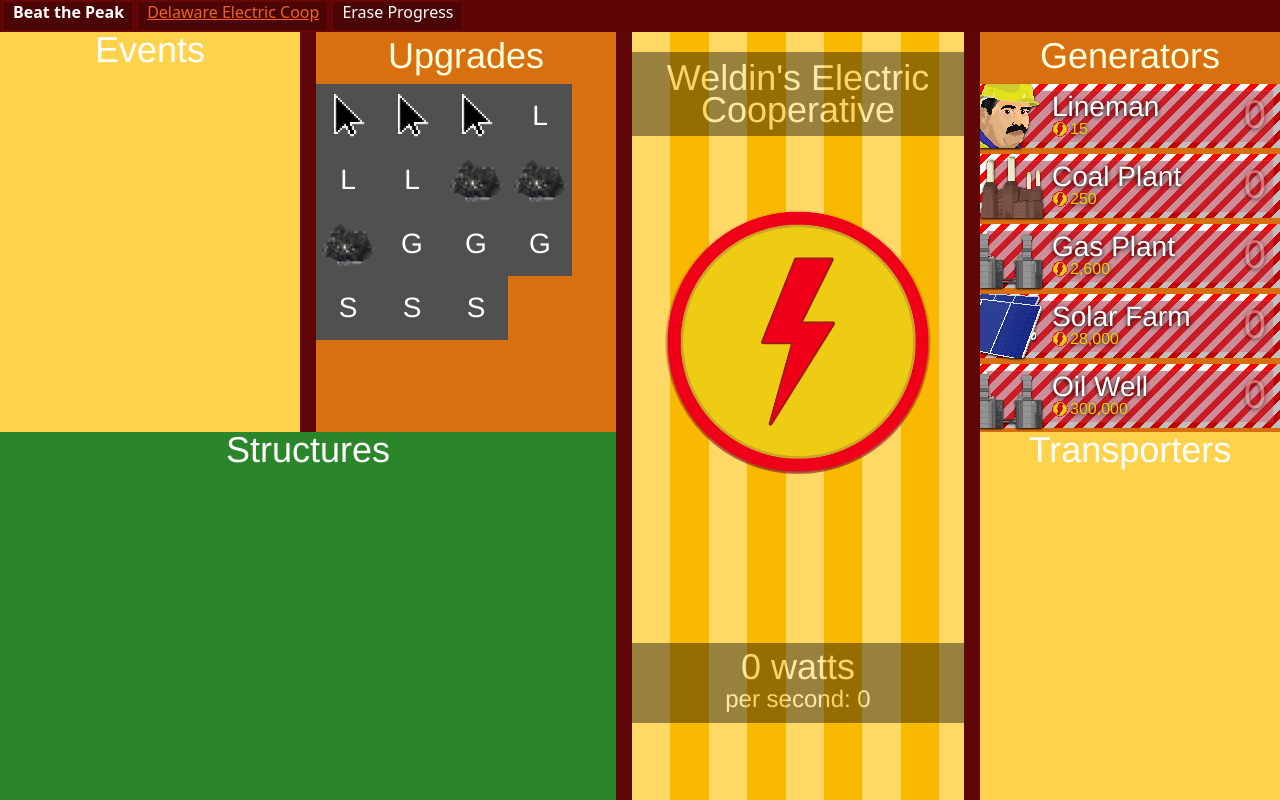
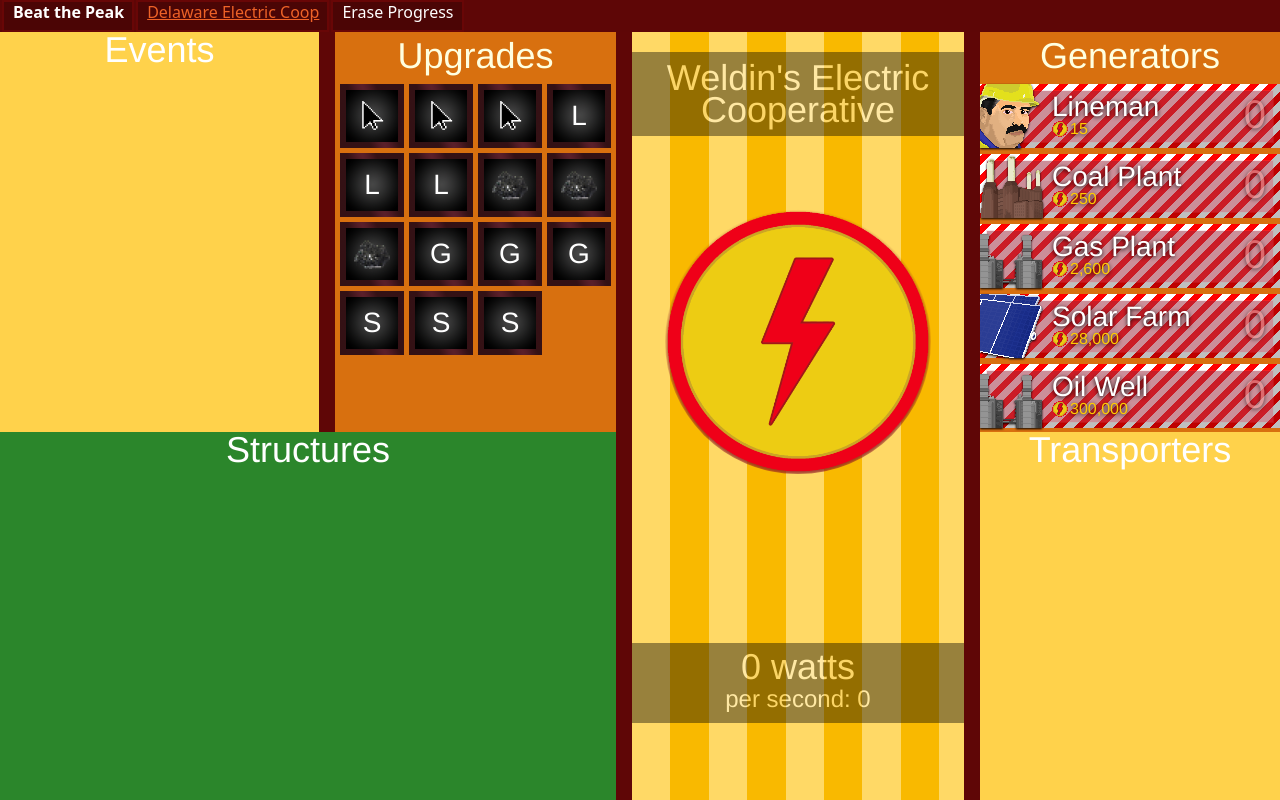
Before and after one commit to weldindunn/beat-the-peak, a React (Create React App) app: page / in a window 1280 px wide. Built offline with nearby package versions, Linux system fonts and the light colour scheme.

Commit message:
Fixed upgrades layout, made pretty backgrounds

```diff
--- a/src/App.css
+++ b/src/App.css
@@ -83,7 +83,7 @@ body {
   background: #5f0606;
   top: 0px;
   bottom: 0px;
-  left: 300px;
+  left: 319px;
   width: 16px;
   height: 100%;
 
@@ -134,18 +134,18 @@ body {
   overflow-x: hidden;
   overflow-y: hidden;
 
-  width: 300px;
+  width: 319px;
 }
 
 .upgrades-column {
   position: absolute;
   top: 0px;
-  left: 316px;
+  left: 335px;
   min-width: 100px;
   overflow-x: hidden;
   overflow-y: hidden;
 
-  width: 300px;
+  width: 281px;
 }
 
 .structures-column {
--- a/src/components/style/upgrades.css
+++ b/src/components/style/upgrades.css
@@ -13,30 +13,19 @@
   .upgrade {
     width: 64px;
     height: 64px;
-    border-width: 6px;
-
-    background: #707070;
-    border-color: #909090;
-
+    float: left;
+    margin-left: 5px;
+    margin-bottom: 5px;
+    border: none;
+    background: url("../../img/Upgrade_Background.png");
     color: #FFFFFF;
     font-size: 28px;
-    float: left;
   }
 
   .upgrade img {
-    width: 64px;
-    height: 64px;
+    width: 48px;
+    height: 48px;
     padding: 6px;
-  }
-
-  .upgrade:hover {
-    background: #909090;
-    border-color: #909090;
-  }
-
-  .upgrade:disabled {
-    background: #505050;
-    border-color: #676767;
   }
 
   .upgrade-tooltip {
```
Also changed, not shown: src/img/Upgrade_Background.png (added).
